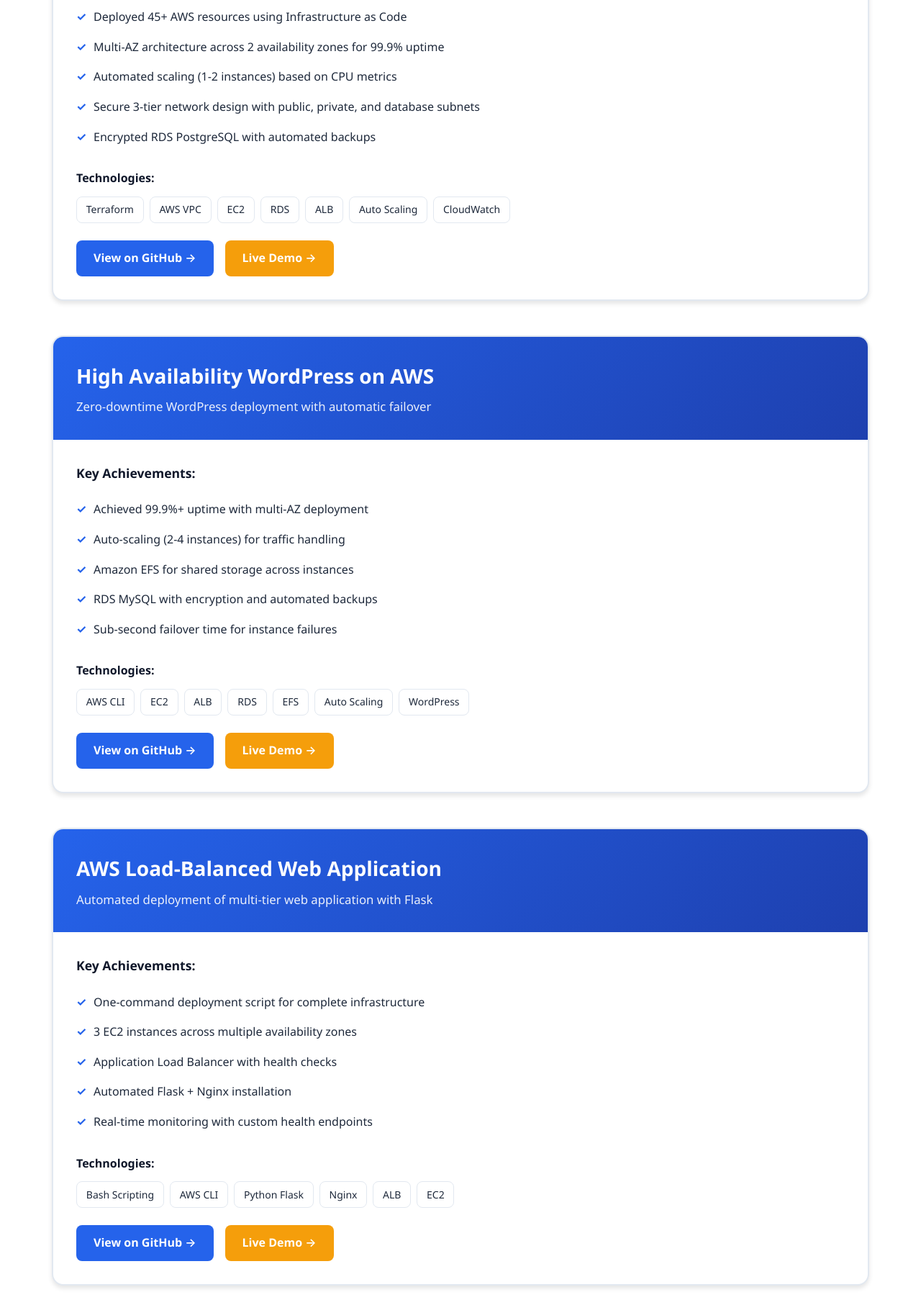
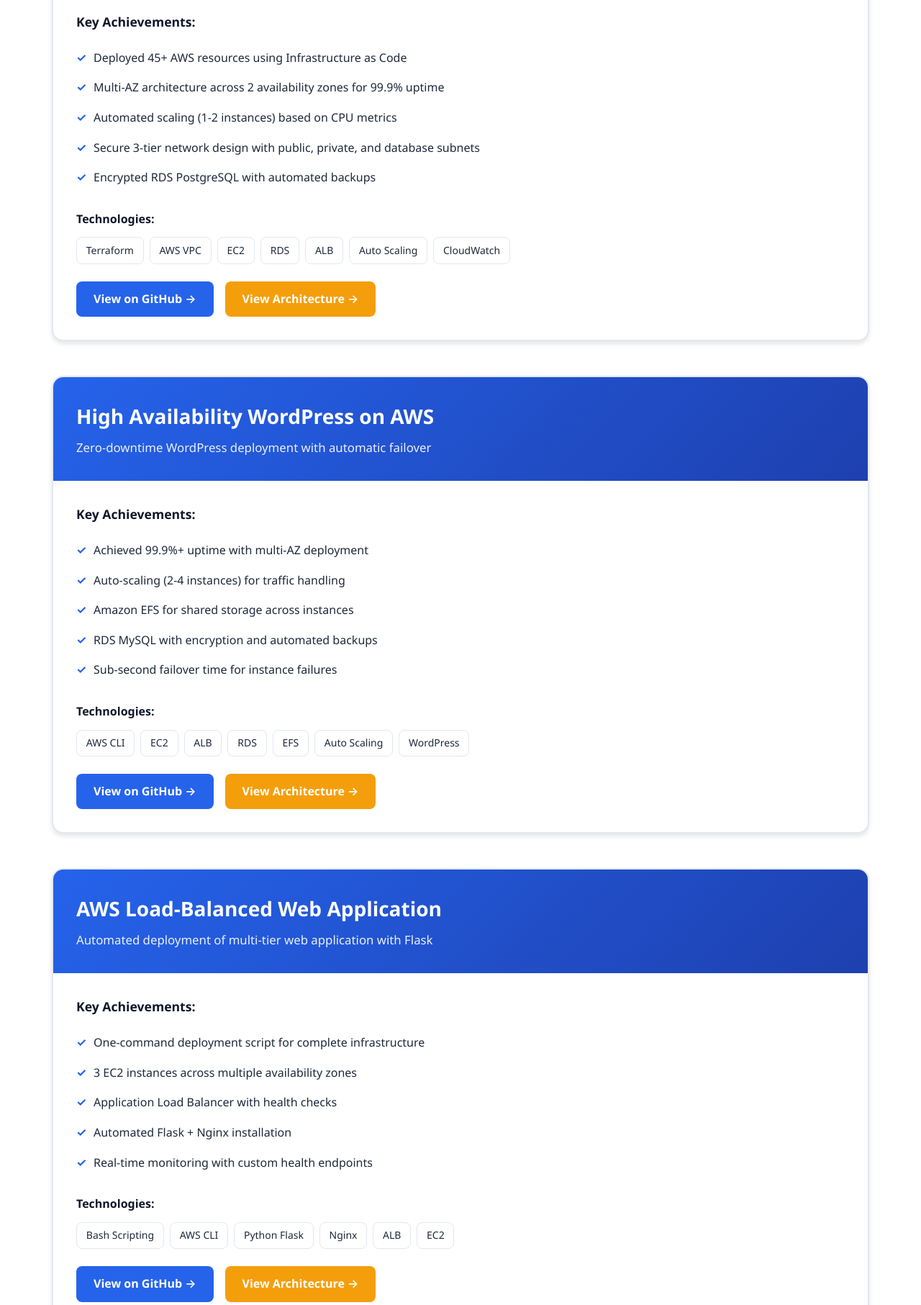
Before and after one commit to Ofony-85/Ofony-85.github.io, a plain HTML site: page index.html in a window 1280 px wide. Shown: the part 2013-3826 px from the top of the page at 72% size. Drawn offline with Linux system fonts and the light colour scheme.

Commit message:
Updated demo links and added professional note about offline demos

```diff
--- a/index.html
+++ b/index.html
@@ -536,6 +536,9 @@
     <div class="section-header">
         <h2>Featured Projects</h2>
         <p>Real-world cloud infrastructure implementations showcasing production-ready solutions</p>
+        <p style="font-size: 0.95rem; color: #64748b; margin-top: 0.5rem; font-style: italic;">
+            Note: Live demos are periodically taken offline to optimize AWS costs. Full documentation, code, and architecture diagrams are available in each repository.
+        </p>
     </div>
     <div class="projects-grid">
         <!-- Project 1: Three-Tier Architecture -->
@@ -571,9 +574,9 @@
                     <a href="https://github.com/Ofony-85/aws-three-tier-architecture" target="_blank" class="project-link">
                         View on GitHub →
                     </a>
-                    <a href="http://myapp-dev-alb-444572301.us-east-1.elb.amazonaws.com/" target="_blank" class="project-link demo">
-                        Live Demo →
-                    </a>
+                    <a href="https://github.com/Ofony-85/aws-three-tier-architecture#-architecture" target="_blank" class="project-link demo">
+        View Architecture →
+    </a>
                 </div>
             </div>
         </div>
@@ -611,9 +614,9 @@
                     <a href="https://github.com/Ofony-85/aws-wordpress-ha" target="_blank" class="project-link">
                         View on GitHub →
                     </a>
-                    <a href="http://wordpress-alb-543074365.us-east-1.elb.amazonaws.com" target="_blank" class="project-link demo">
-                        Live Demo →
-                    </a>
+                    <a href="https://github.com/Ofony-85/aws-wordpress-ha#-architecture" target="_blank" class="project-link demo">
+        View Architecture →
+    </a>
                 </div>
             </div>
         </div>
@@ -650,9 +653,9 @@
                     <a href="https://github.com/Ofony-85/aws-load-balanced-webapp" target="_blank" class="project-link">
                         View on GitHub →
                     </a>
-                    <a href="http://webapp-alb-1764231315-1467904260.us-east-1.elb.amazonaws.com" target="_blank" class="project-link demo">
-                        Live Demo →
-                    </a>
+                    <a href="https://github.com/Ofony-85/aws-load-balanced-webapp#-architecture" target="_blank" class="project-link demo">
+        View Architecture →
+    </a>
                 </div>
             </div>
         </div>
@@ -797,7 +800,7 @@
 
 <!-- Footer -->
 <footer>
-    <p>&copy; 2024 Ofonime Offong. Built with passion for cloud engineering and DevOps.</p>
+    <p>&copy; 2025 Ofonime Offong. Built with passion for cloud engineering and DevOps.</p>
     <p>All projects are open source and available on GitHub.</p>
 </footer>
 </body>
```
